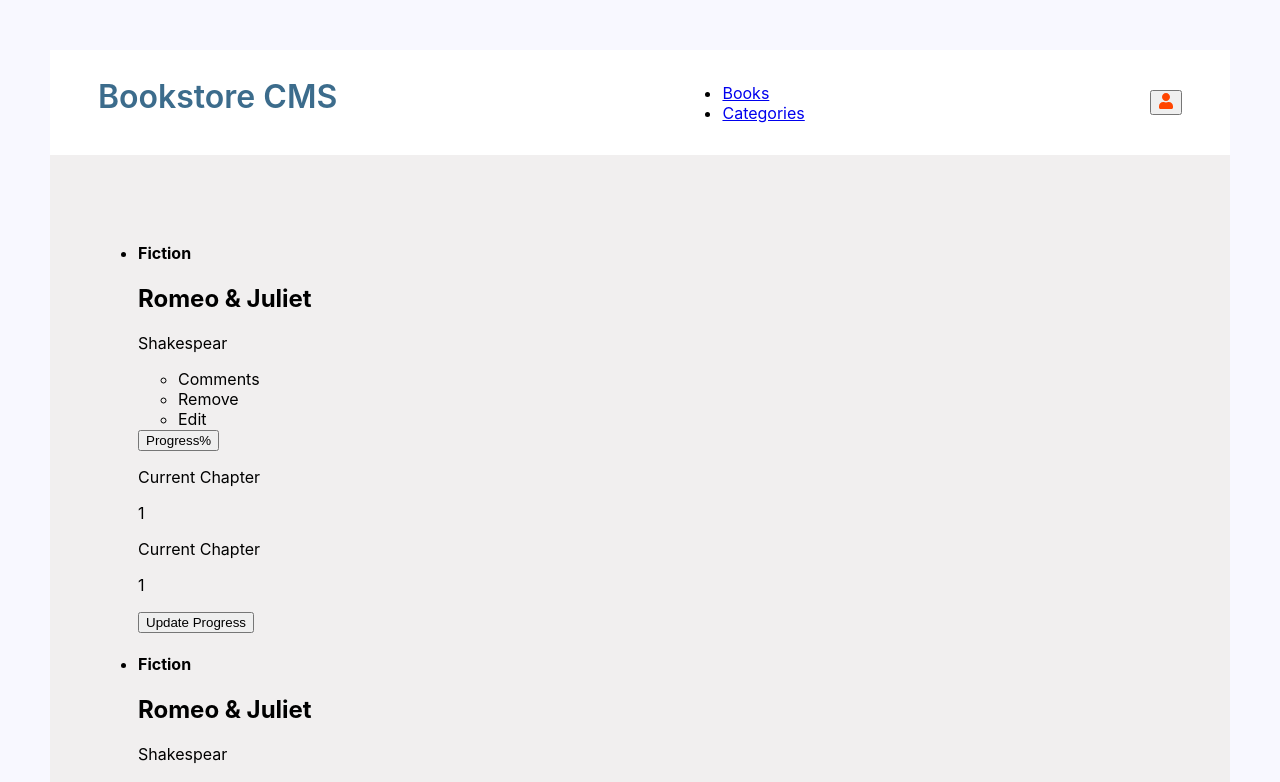
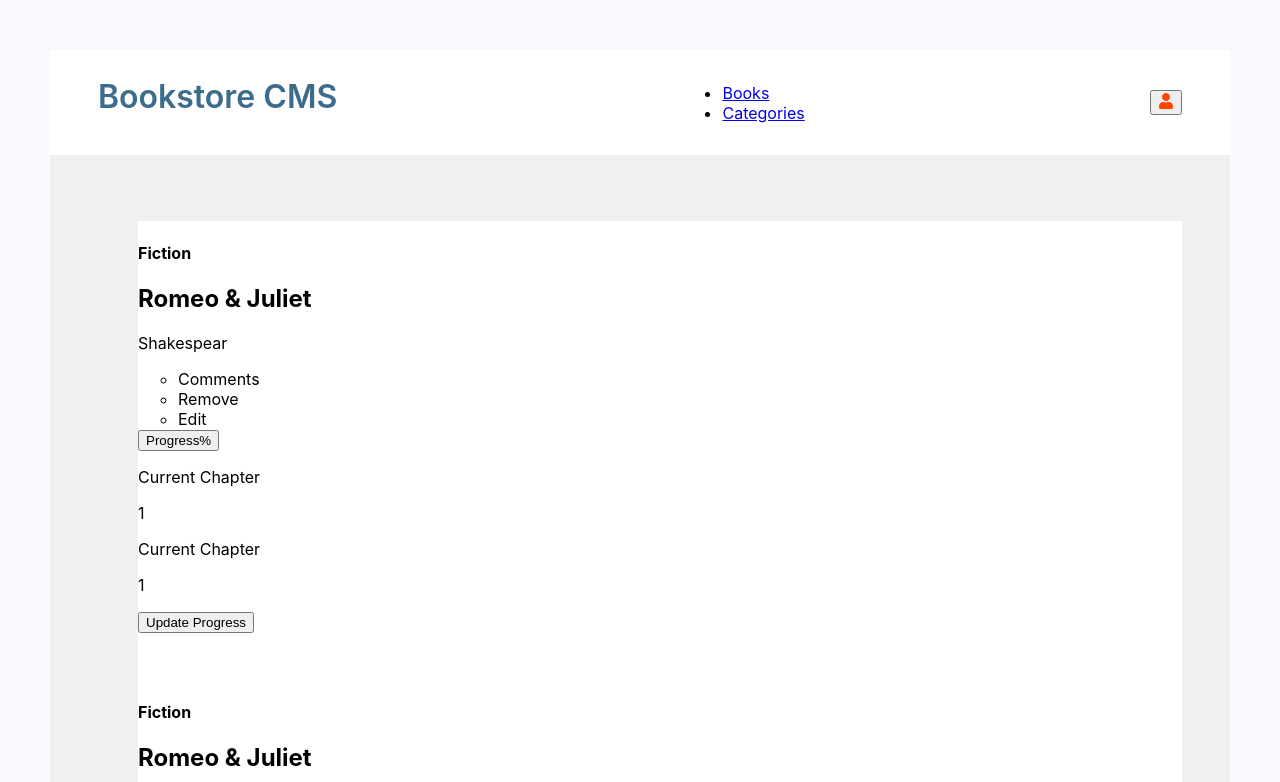
Before and after one commit to developertariq/bookstore, a React (Create React App) app: page / in a window 1280 px wide. Shown: the top 782 px of the page. Built offline with nearby package versions, Linux system fonts and the light colour scheme.

Commit message:
Add markup for book component

```diff
--- a/src/components/Book.js
+++ b/src/components/Book.js
@@ -2,7 +2,7 @@ import React from 'react';
 import PropTypes from 'prop-types';
 import ReadingProgress from './ReadingProgress';
 import ReadingStatus from './ReadingStatus';
-import '../css/Book.module.css';
+import styles from '../css/Book.module.css';
 
 const Book = (props) => {
   const { book } = props;
@@ -11,13 +11,13 @@ const Book = (props) => {
   } = book;
 
   return (
-    <li className="item">
-      <div className="item">
+    <li className={styles.item}>
+      <div className={styles.book}>
         <div>
           <h4>{category}</h4>
           <h2>{title}</h2>
           <p>{author}</p>
-          <ul>
+          <ul className="menuNav">
             <li>Comments</li>
             <li>Remove</li>
             <li>Edit</li>
```
